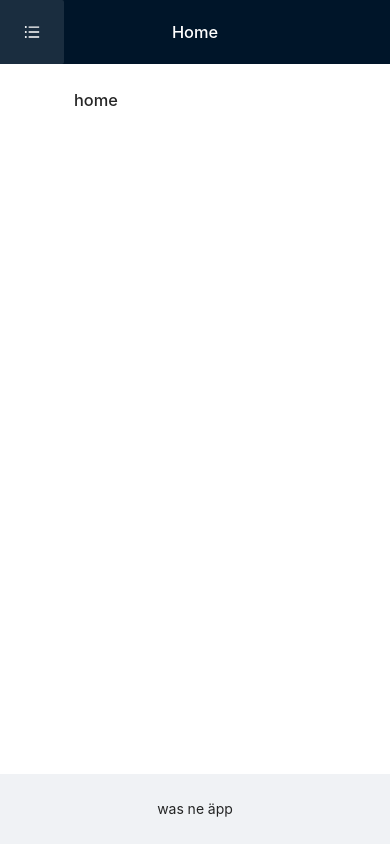
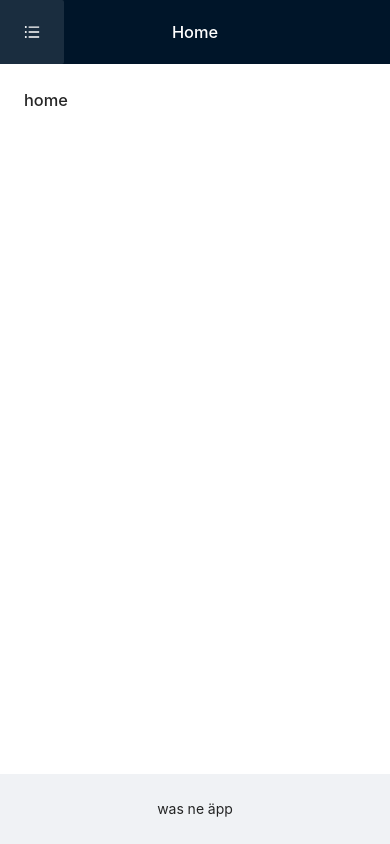
Before and after one commit to Fleits/finistik, a React (Create React App) app in the folder client/: page / in a window 390 px wide. Built offline with nearby package versions, Linux system fonts and the light colour scheme.

Commit message:
improved responsiveness

```diff
--- a/client/src/Components/Category/CategoryForm.tsx
+++ b/client/src/Components/Category/CategoryForm.tsx
@@ -54,20 +54,20 @@ function CategoryForm({ categories }: Props)
 
   return (
     <Row gutter={[8, 0]}>
-      <Col span={6}>
+      <Col flex='0 1 300px'>
         <Input
           placeholder='Name'
           value={categoryName}
           onChange={e => setCategoryName(e.target.value)}
         />
       </Col>
-      <Col span={4}>
+      <Col flex='0 0 210px'>
         <Select value={categoryParent} onChange={e => setCategoryParent(e.toString())} style={{ width: '100%' }}>
           <Select.Option key={CategoryRootParent} value={CategoryRootParent}>Root</Select.Option>
           {categories.map(c => <Select.Option key={c.id} value={c.id}>{c.name}</Select.Option>)}
         </Select>
       </Col>
-      <Col span={2}>
+      <Col flex='0 0 80px'>
         <Button onClick={() => handleAddCategory()}>Erstellen</Button>
       </Col>
     </Row>
--- a/client/src/Components/Layout/AppLayout.tsx
+++ b/client/src/Components/Layout/AppLayout.tsx
@@ -18,7 +18,7 @@ function AppLayout({ children }: { children: ReactNode })
       <Layout.Sider
         breakpoint='lg'
         collapsedWidth='0'
-        style={{ paddingTop: 64, ...siderStyle }}
+        style={{ paddingTop: layoutBroken ? 0 : 64, ...siderStyle }}
         collapsed={layoutCollapsed}
         onBreakpoint={broken => setLayoutBroken(broken)}
         onCollapse={collapsed => setLayoutCollapsed(collapsed)}
@@ -27,7 +27,7 @@ function AppLayout({ children }: { children: ReactNode })
       </Layout.Sider>
       <Layout style={{ background: '#ffffff' }}>
         <Header broken={layoutBroken} />
-        <ContentLayout>
+        <ContentLayout broken={layoutBroken}>
           {children}
         </ContentLayout>
         <Layout.Footer style={footerStyle}>was ne äpp</Layout.Footer>
--- a/client/src/Components/Layout/ContentLayout.tsx
+++ b/client/src/Components/Layout/ContentLayout.tsx
@@ -1,10 +1,15 @@
 import React, { ReactNode } from 'react';
 import { Layout } from 'antd';
 
-function ContentLayout({ children }:{ children: ReactNode })
+type Props = {
+  broken: boolean
+  children: ReactNode
+};
+
+function ContentLayout({ broken = false, children }:Props)
 {
   return (
-    <Layout.Content className='site-layout' style={{ padding: '0 50px', marginTop: 64 }}>
+    <Layout.Content className='site-layout' style={{ padding: broken ? 0 : '0 50px', marginTop: 64 }}>
       <div className='site-layout-background' style={{ padding: 24, minHeight: '100%' }}>
         {children}
       </div>
```
